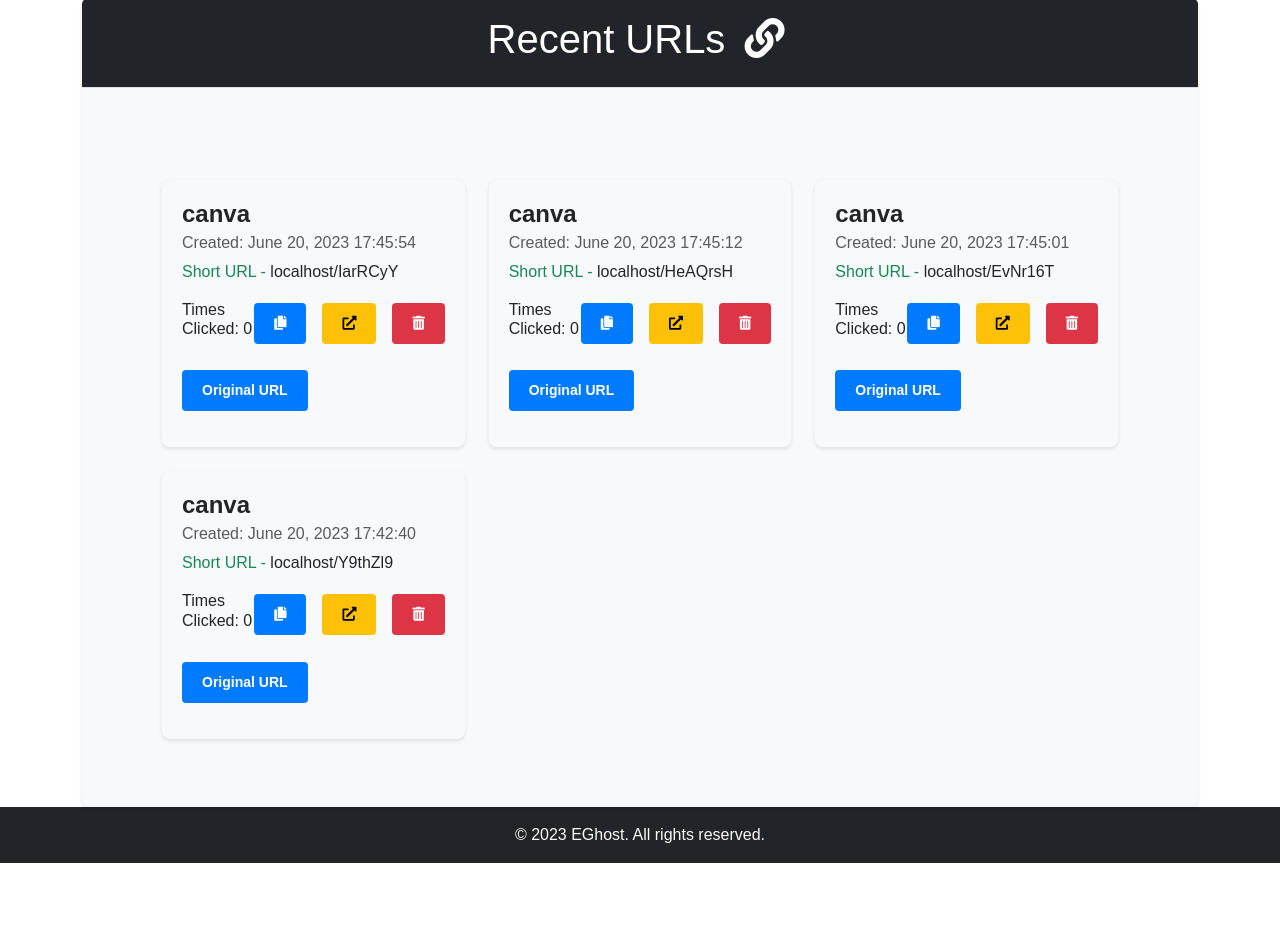
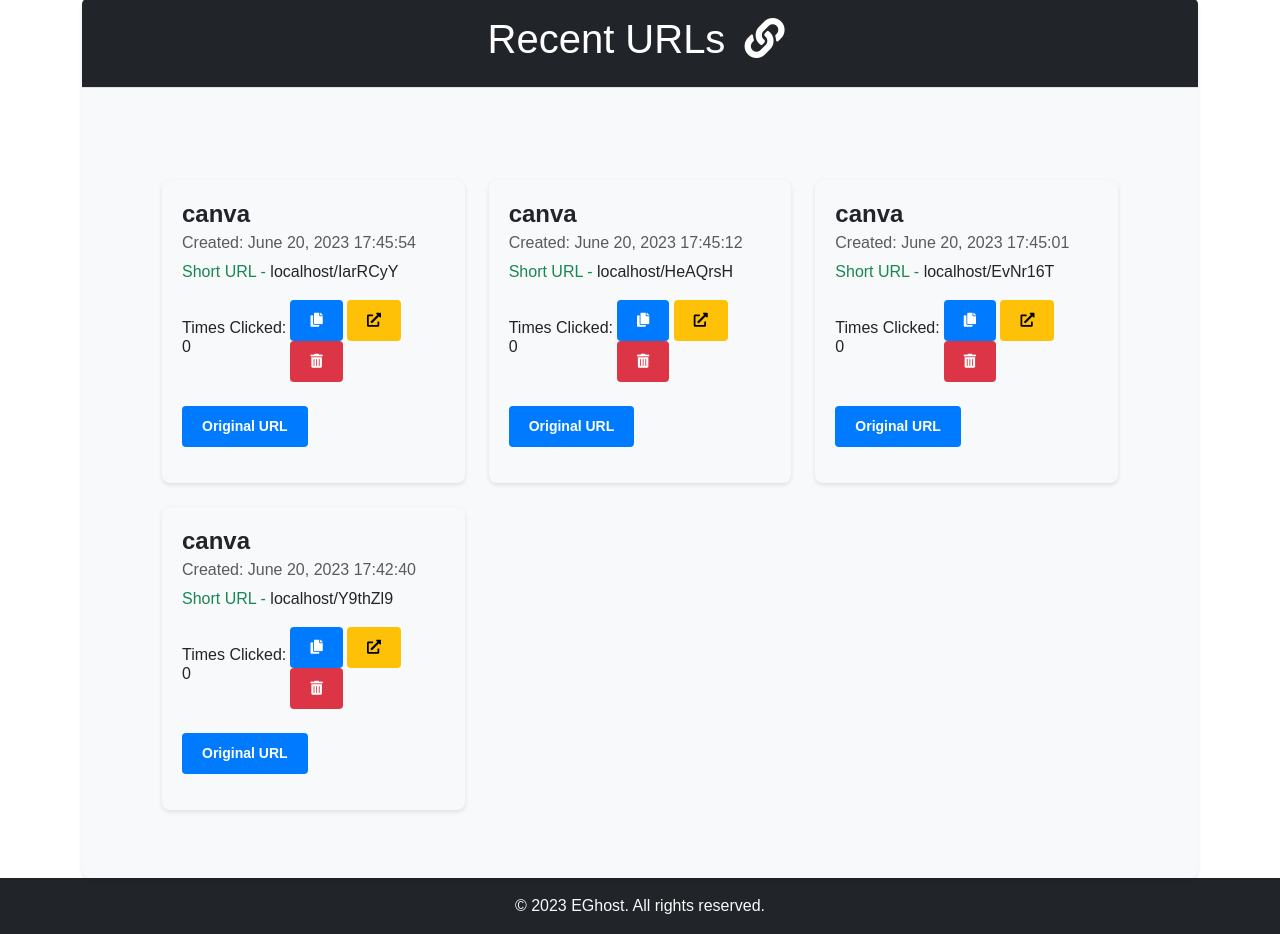
Before and after one commit to EGhost98/Chibi_URL, a Django app: page / in a window 1280 px wide. Shown: the part 442-1376 px from the top of the page. Before the commit the page ends 1305 px from the top, so only its background shows below. Run offline with Django 4.2, Linux system fonts and the light colour scheme; a user stored in the database is signed in; data comes from the database, SQL or seed files in the repository.

Commit message:
deploy_8

```diff
--- a/tinyurl/templates/tinyurl/home.html
+++ b/tinyurl/templates/tinyurl/home.html
@@ -33,7 +33,7 @@
         <div class="row justify-content-center">
             <div class="col-md-8 mb-5">
                 <div class="card h-100">
-                    <div class="card-body d-flex flex-column justify-content-between">
+                    <div class="card-body d-flex flex-column">
                         <h2 class="card-title">{{ cur.url_index }}</h2>
                         <div class="d-flex align-items-center">
                             <h5 href="#" class="card-text">
@@ -47,10 +47,10 @@
                             </a>
                         </div>
                         <br />
-                        <p>
+                        <div class="card-text">
                             <span class="text-danger">Previous URL:</span>
-                            {{cur.long_url }}
-                        </p>
+                            {{ cur.long_url }}
+                        </div>
                     </div>
                 </div>
             </div>
@@ -68,7 +68,7 @@
         <div class="card-body">
             <div class="row row-cols-1 row-cols-md-2 row-cols-lg-3 g-4 m-5">
                 {% for purls in last4 %}
-                <div class="col col-12">
+                <div class="col">
                     <div class="card h-100 custom-card">
                         <div class="card-body d-flex flex-column">
                             <h4 class="card-title">{{ purls.url_index }}</h4>
@@ -77,18 +77,20 @@
                                 <span class="text-success">Short URL - </span>{{ request.get_host }}/{{ purls.short_url }}
                             </p>
                             <div class="d-flex align-items-center">
-                                <h6>
+                                <h6 class="me-auto">
                                     Times Clicked: {{ purls.times_followed }}
                                 </h6>
-                                <button class="btn btn-primary btn-sm ms-auto copy-btn" onclick="copyToClipboard('{{ request.get_host }}/{{ purls.short_url }}')" data-bs-toggle="tooltip" data-bs-placement="top" title="Copy to Clipboard">
+                                <div class="ms-auto">
+                                    <button class="btn btn-primary btn-sm" onclick="copyToClipboard('{{ request.get_host }}/{{ purls.short_url }}')" data-bs-toggle="tooltip" data-bs-placement="top" title="Copy to Clipboard">
                                         <i class="fas fa-copy"></i>
                                     </button>
-                                <a href="{% url 'redirect_url' shortened_part=purls.short_url %}" class="btn btn-warning ms-3 btn-sm" data-bs-toggle="tooltip" data-bs-placement="top" title="Visit URL">
+                                    <a href="{% url 'redirect_url' shortened_part=purls.short_url %}" class="btn btn-warning btn-sm" data-bs-toggle="tooltip" data-bs-placement="top" title="Visit URL">
                                         <i class="fas fa-external-link-alt"></i>
                                     </a>
-                                <a href="{% url 'delete_url' purls.id %}" class="btn btn-danger ms-3 btn-sm" data-bs-toggle="tooltip" data-bs-placement="top" title="Delete">
+                                    <a href="{% url 'delete_url' purls.id %}" class="btn btn-danger btn-sm" data-bs-toggle="tooltip" data-bs-placement="top" title="Delete">
                                         <i class="fas fa-trash-alt"></i>
                                     </a>
+                                </div>
                             </div>
                             <br>
                             <div class="mt-auto">
@@ -109,6 +111,7 @@
         </div>
     </div>
 </div>
+
 
 <script>
     function copyToClipboard(text) {
```
Lines whose indentation alone changed are shown as unchanged.
